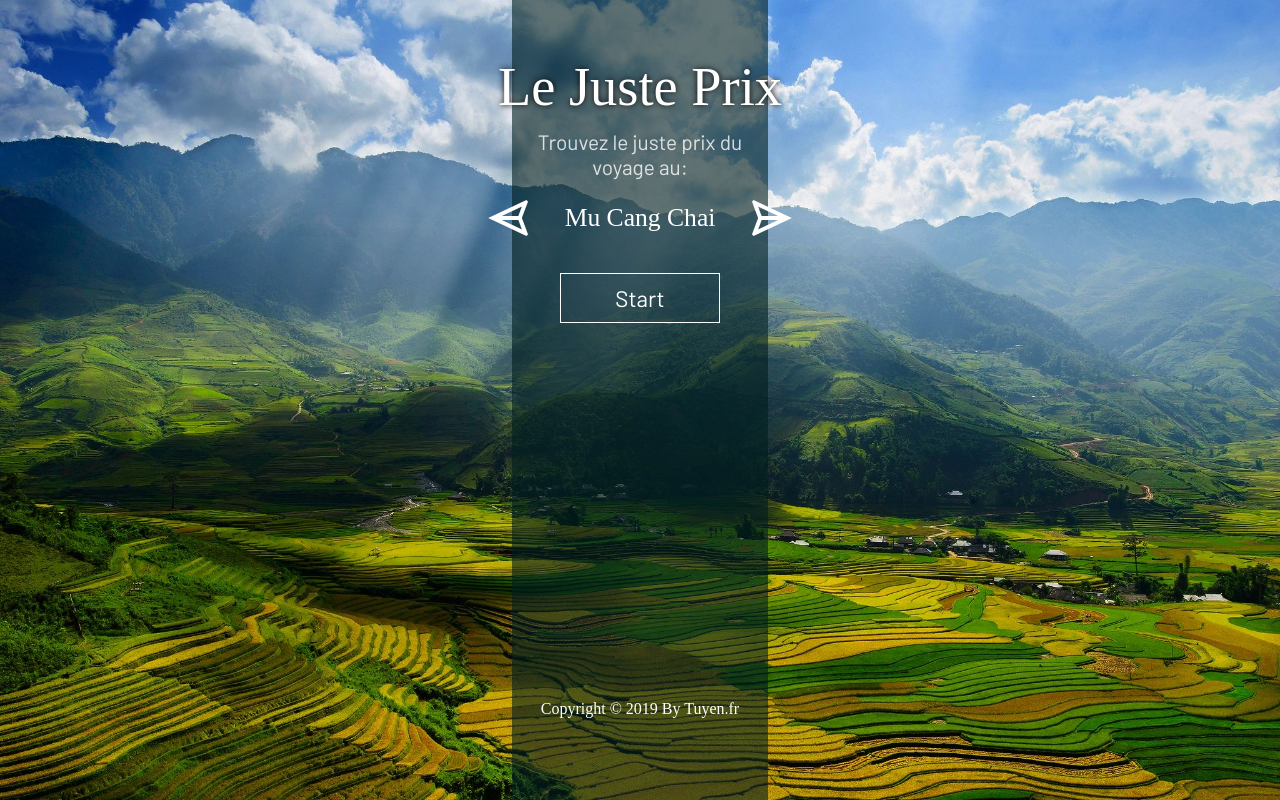
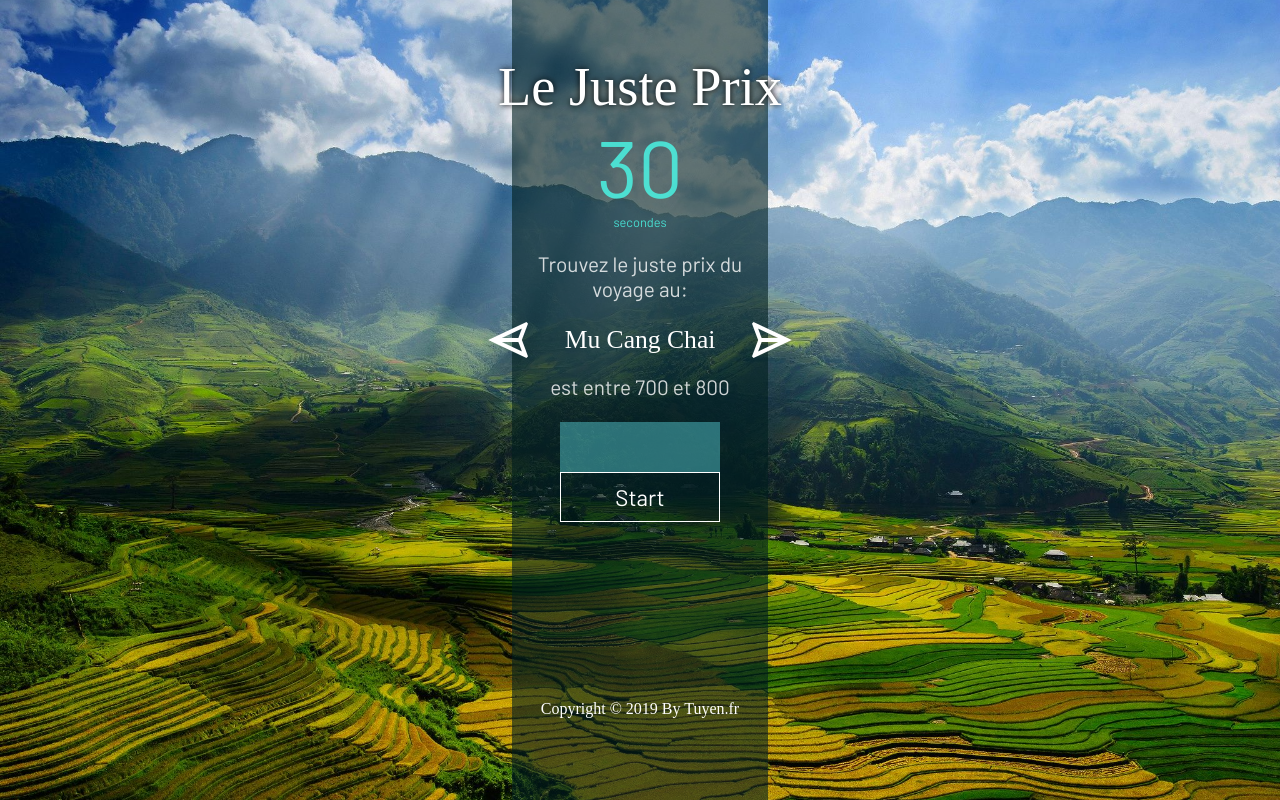
Before and after one commit to tuyengabi/juste-prix-jeu, a plain HTML site: page index.html in a window 1280 px wide. Both pictures are taken after a click on the button "Start". Drawn offline with nearby package versions, Linux system fonts and the light colour scheme; a web font is replaced by a local one.

Commit message:
add file index.js

```diff
--- a/asset/index.css
+++ b/asset/index.css
@@ -59,6 +59,8 @@ section {
     font-size: 1.2rem;
 }
 
+
+
 /* CAROUSEL TEXT */
 
 .carousel__name {
@@ -86,8 +88,7 @@ section {
 }
 
 .carousel__location--hidden,
-.carousel__bg--hidden,
-.before-start {
+.carousel__bg--hidden {
     display: none;
 }
 
@@ -160,6 +161,7 @@ a:hover {
         width: 80%;
         height: 100%;
     }
+
     .game-title {
         font-size: 3rem;
         width: 100%;
@@ -198,6 +200,7 @@ a:hover {
         width: 80%;
         height: 100%;
     }
+
     .game-title {
         font-size: 3rem;
         width: 100%;
@@ -280,3 +283,7 @@ a:hover {
         font-size: 1rem;
     }
 }
+
+.before-start {
+    visibility: hidden ;
+}
--- a/index.html
+++ b/index.html
@@ -26,8 +26,8 @@
 
             <p class="game-title">Le Juste Prix</p>
 
-            <p class="count before-start">30</p>
-            <p class="text turquoise before-start">secondes</p>
+            <p id="count" class="count"></p>
+            <p id="text" class="text turquoise"></p>
 
             <p class="text">Trouvez le juste prix du voyage au:</p>
 
@@ -41,12 +41,12 @@
                 <img class="carousel__btn carousel__btn--next" src="asset/imgs/icon-arrow.png" alt="">
             </div>
 
-            <p class="text before-start">est entre 700 et 800</p>
+            <p id="hint" class="text"></p>
 
             <form action="">
-                <input class="input before-start" type="text" value="">
+                <input id="input" class="input before-start" type="text" value="">
                 <br>
-                <button class="btn" type="button">
+                <button id="btnStart" class="btn" type="button">
                     Start
                 </button>
             </form>
@@ -59,6 +59,7 @@
 
     <script src="asset/aos-master/dist/aos.js"></script>
     <script src="https://cdnjs.cloudflare.com/ajax/libs/lodash.js/4.17.11/lodash.js"></script>
+    <script src="index.js"></script>
     <script src="main.js"></script>
 
 </body>
--- /dev/null
+++ b/index.js
@@ -0,0 +1,15 @@
+document.getElementById("btnStart").addEventListener("click", function () {
+    document.getElementById("hint").innerHTML = "est entre 700 et 800";
+});
+
+document.getElementById("btnStart").addEventListener("click", function () {
+    document.getElementById("count").innerHTML = "30";
+});
+
+document.getElementById("btnStart").addEventListener("click", function () {
+    document.getElementById("text").innerHTML = "secondes";
+});
+
+document.getElementById("btnStart").addEventListener("click", function () {
+    document.getElementById("input").style.visibility = "visible";
+});
```
